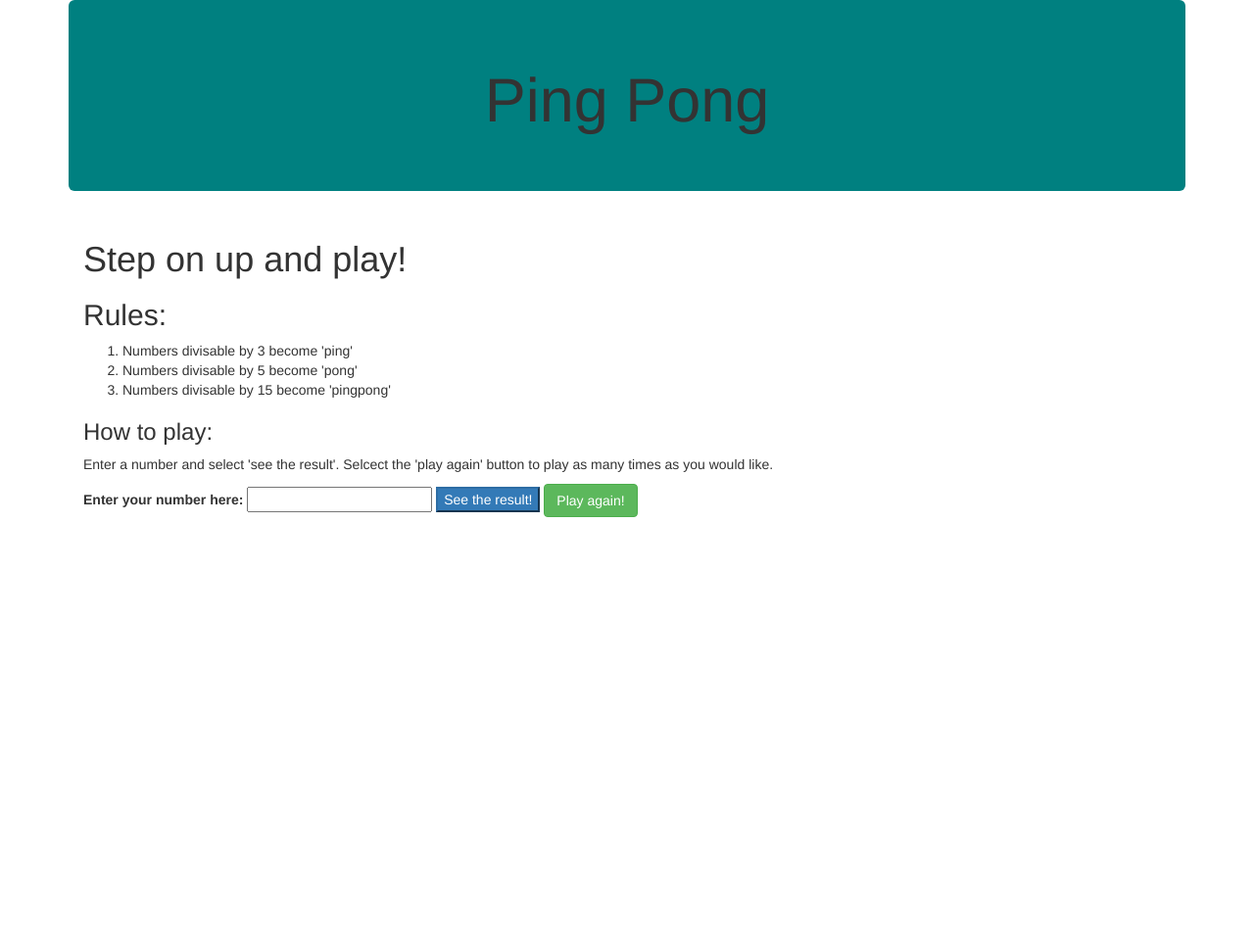
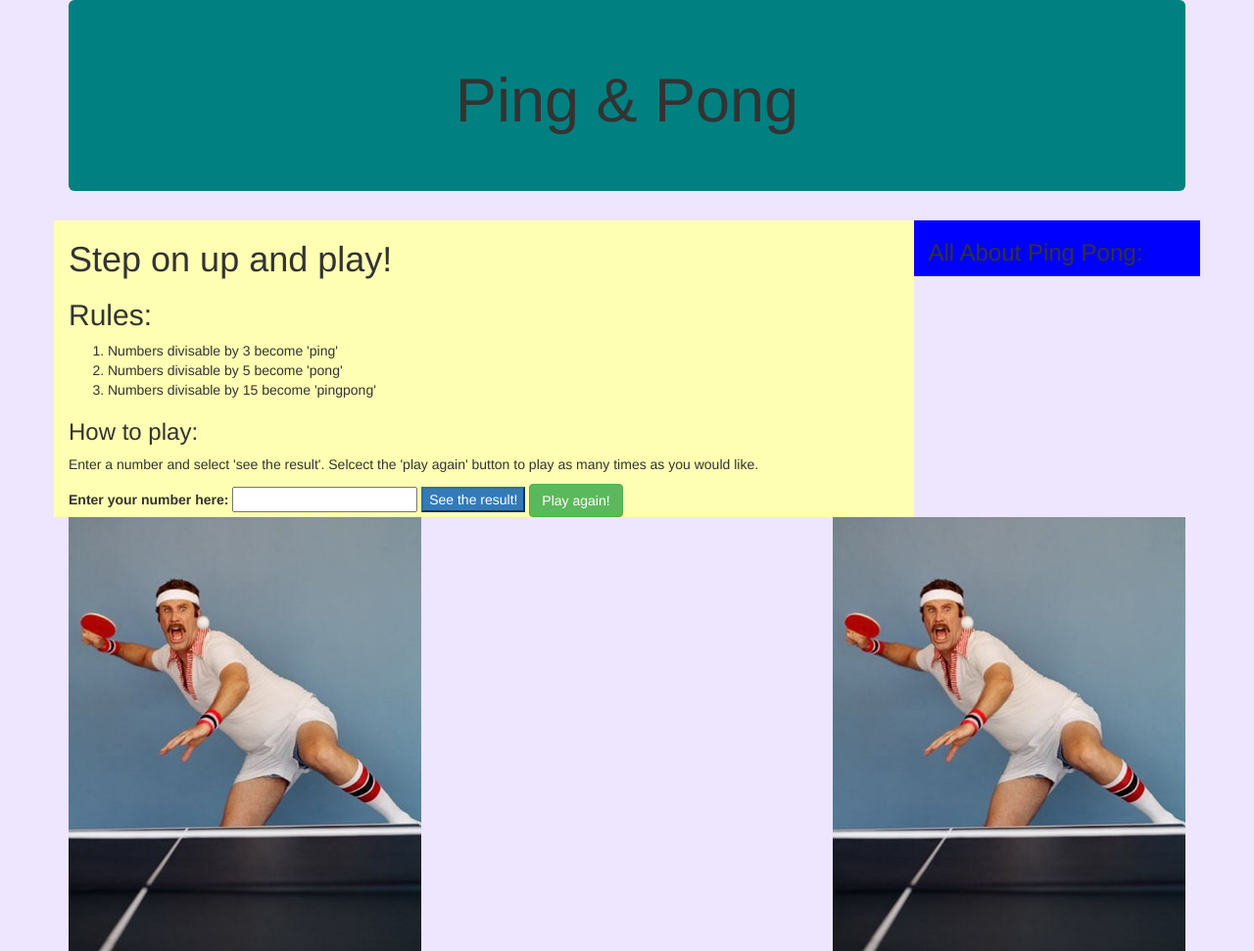
Before and after one commit to mknutgit/pingpong, a plain HTML site: page index.html in a window 1280 px wide. Shown: the whole page at 98% size. Before the commit the page ends 800 px from the top, so only its background shows below. Drawn offline with Linux system fonts and the light colour scheme.

Commit message:
background colors added as well as pictures

```diff
--- a/css/styles.css
+++ b/css/styles.css
@@ -1,8 +1,20 @@
+
 .jumbotron {
   text-align: center;
   background-color: teal;
 }
 
+#play {
+  background-color: #ffffb3;
+}
+
+#about {
+  background-color: blue;
+}
+
 #result {
   display: none;
 }
+body {
+  background-color: #eee5ff;
+}
--- a/index.html
+++ b/index.html
@@ -11,18 +11,16 @@
   <body>
 
     <div class="container">
-
       <div class="jumbotron">
-
         <div>
-
-          <h1>Ping Pong</h1>
-
+          <h1>Ping & Pong</h1>
         </div>
-
+      </div>
     </div>
 
   <div class="container">
+    <div class="row">
+      <div id="play" class="col-sm-9">
         <form id="pingpong" class="form-inline">
           <div class="form-group">
             <h1>Step on up and play!</h1>
@@ -41,12 +39,26 @@
                 <button type="reset" class="btn btn-success" onClick="window.location.reload()">Play again!</button>
           </div>
         </form>
+      </div>
 
-      <div id="result">
+        <div id="about" class="col-sm-3">
+          <h3>All About Ping Pong:</h3>
+        </div>
+      </div>
+
+      <div class="row">
+        <div id="will" class="col-sm-4">
+          <img class="img-responsive" src="img/pp1.jpeg">
+        </div>
+        <div id="result" class="col-sm-4">
           <p>
             <ul class="result"></ul>
           </p>
         </div>
+        <div id="" class="col-sm-4 col-sm-offset-4">
+          <img class="img-responsive" src="img/pp1.jpeg">
+        </div>
+      </div>
     </div>
   </body>
 </html>
```
Also changed, not shown: spec/specs.js (+2 -2 lines), img/pp1.jpeg (added). Lines whose indentation alone changed are shown as unchanged.
